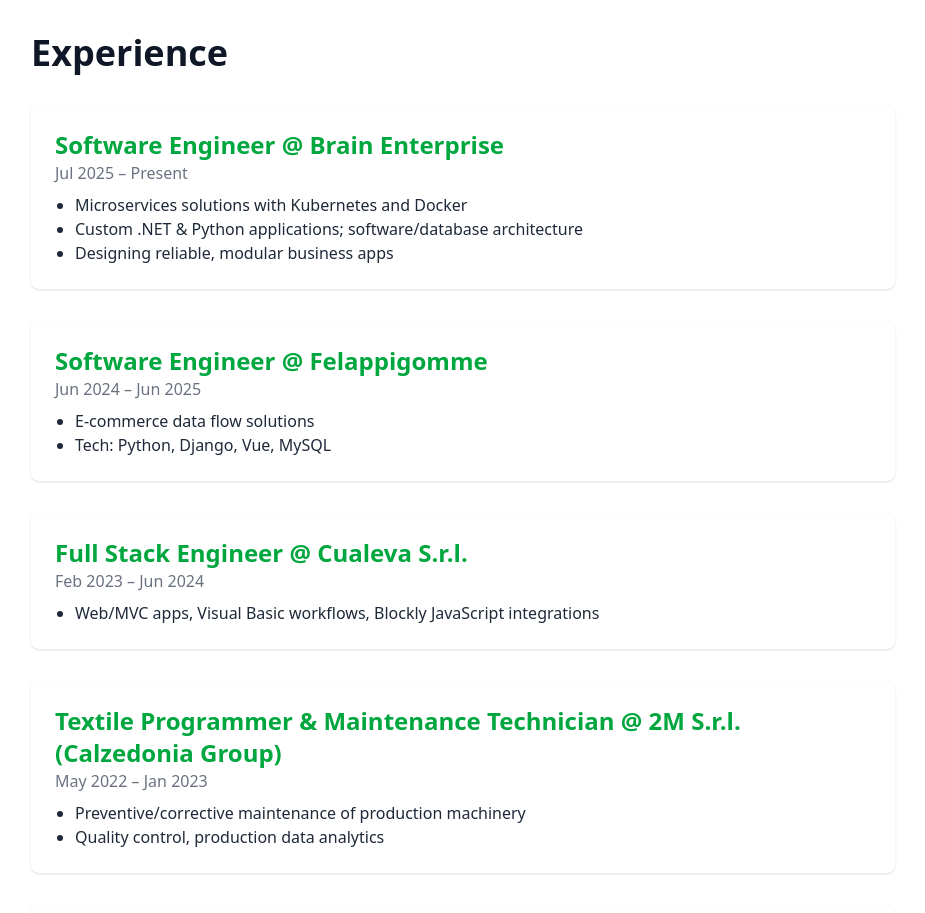
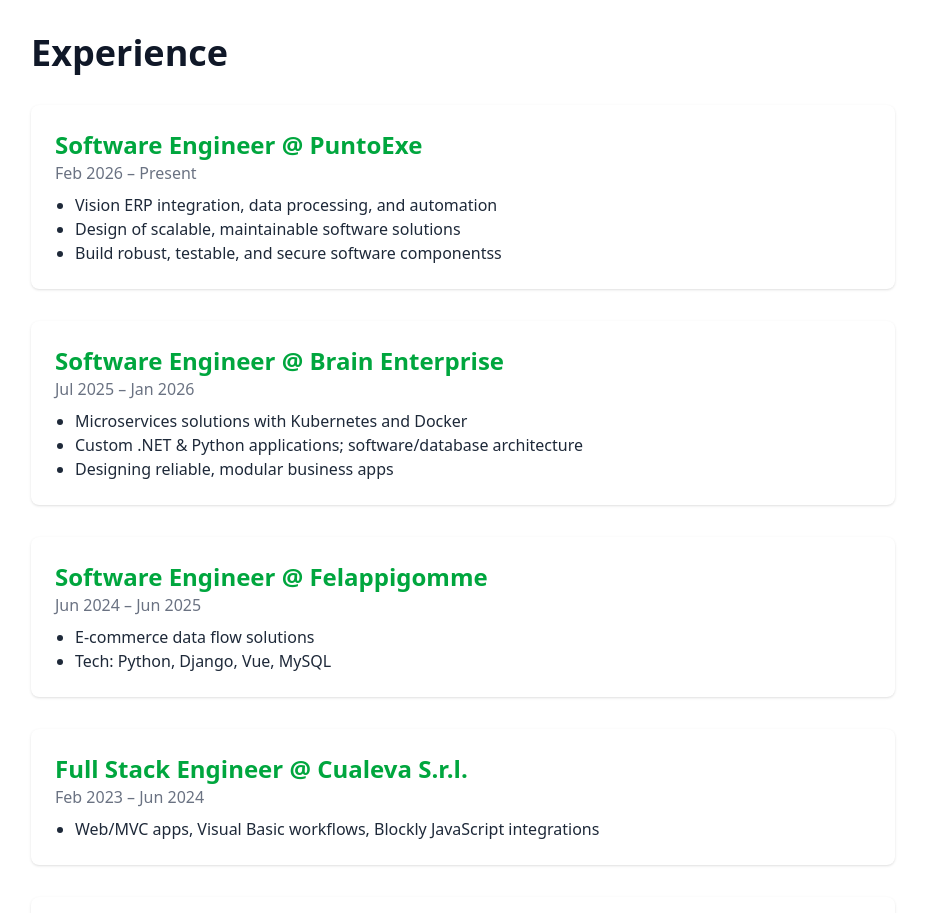
Before and after one commit to morandi-kevjn/Portfolio, a Next.js app: page / in a window 1280 px wide. Shown: the part 3280-4193 px from the top of the page, without its empty margins (177-1102 px from the left). Built offline with nearby package versions, Linux system fonts and the light colour scheme.

Commit message:
Update role position

```diff
--- a/src/components/sections/ExperienceSection.tsx
+++ b/src/components/sections/ExperienceSection.tsx
@@ -4,8 +4,18 @@ import React from "react";
 const experience = [
     {
         role: "Software Engineer",
+        company: "PuntoExe",
+        period: "Feb 2026 – Present",
+        details: [
+            "Vision ERP integration, data processing, and automation",
+            "Design of scalable, maintainable software solutions",
+            "Build robust, testable, and secure software componentss"
+        ]
+    },
+    {
+        role: "Software Engineer",
         company: "Brain Enterprise",
-        period: "Jul 2025 – Present",
+        period: "Jul 2025 – Jan 2026",
         details: [
             "Microservices solutions with Kubernetes and Docker",
             "Custom .NET & Python applications; software/database architecture",
--- a/tailwind.config.ts
+++ b/tailwind.config.ts
@@ -9,7 +9,22 @@ const config: Config = {
         './src/app/**/*.{js,ts,jsx,tsx,mdx}',
     ],
     theme: {
-        extend: {},
+        extend: {
+            colors: {
+                'blog-bg': {
+                    light: '#ffffff',
+                    dark: '#111827',
+                },
+                'blog-text': {
+                    light: '#1f2937',
+                    dark: '#e5e7eb',
+                },
+                'blog-accent': {
+                    light: '#f3f4f6',
+                    dark: '#1f2937'
+                },
+            },
+        },
     },
     plugins: [],
 }
```
Also changed, not shown: package.json (+6 -1 lines), 1 other file (tests, documents, lock files or other folders).
